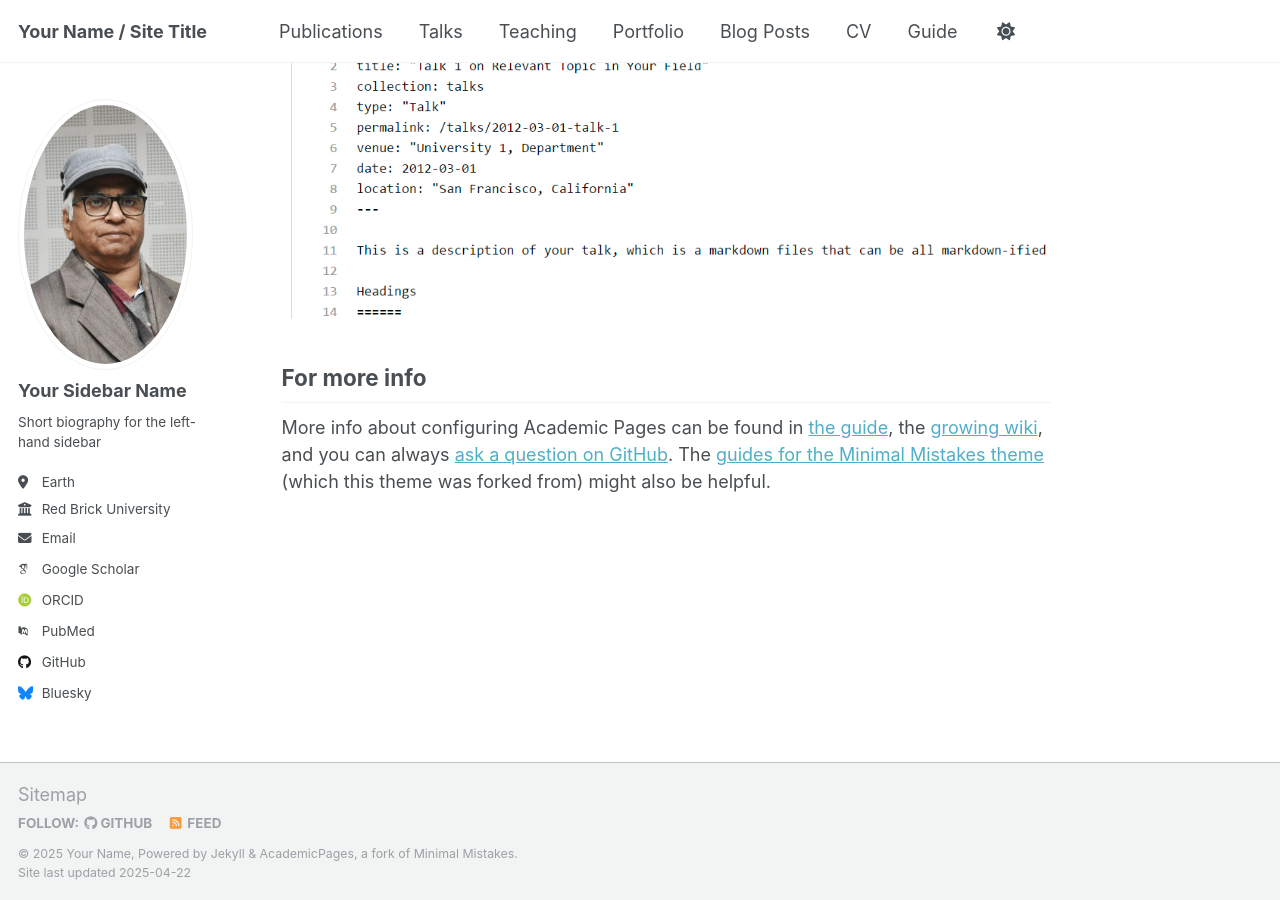
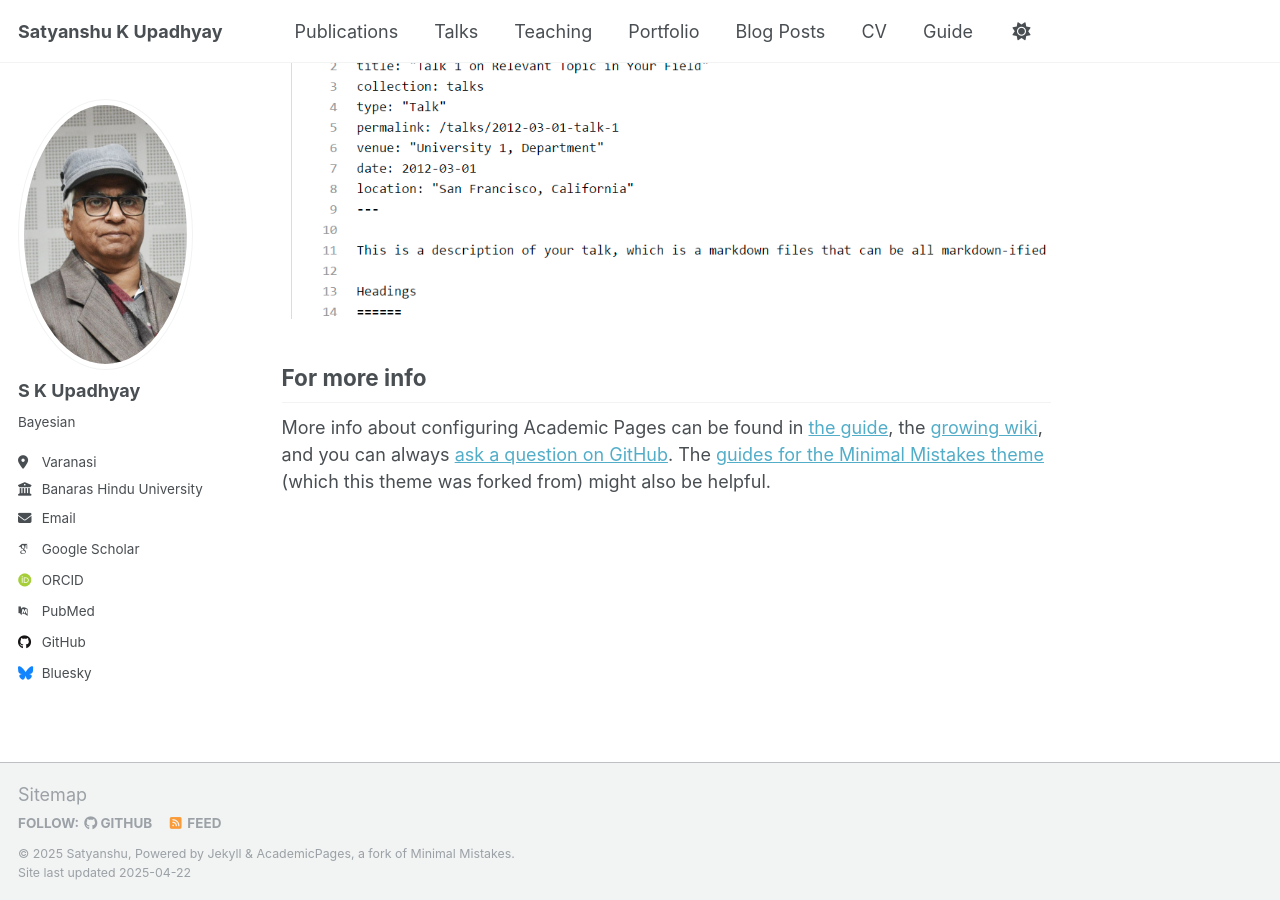
Before and after one commit to satyanshukupadhyay/satyanshukupadhyay, a Jekyll site: the page built from _pages/about.md, in a window 1280 px wide and 900 px high, scrolled down 2636 px. Built offline with Jekyll 4.4.1, drawn with Linux system fonts in a browser that asks for light colours; some web fonts are replaced.

Commit message:
Update _config.yml

```diff
--- a/_config.yml
+++ b/_config.yml
@@ -9,13 +9,13 @@
 # Basic Site Settings
 locale                   : "en-US"
 site_theme               : "default"
-title                    : "Your Name / Site Title"
+title                    : "Satyanshu K Upadhyay"
 title_separator          : "-"
-name                     : &name "Your Name"
-description              : &description "personal description"
-url                      : https://academicpages.github.io # the base hostname & protocol for your site e.g. "https://[your GitHub username].github.io"
+name                     : &name "Satyanshu"
+description              : &description "Senior Professor"
+url                      : https://satyanshukupadhyay.github.io # the base hostname & protocol for your site e.g. "https://[your GitHub username].github.io"
 baseurl                  : "" # the subpath of your site, e.g. "/blog"
-repository               : "academicpages/academicpages.github.io"
+repository               : "satyanshukupadhyay/satyanshukupadhyay.github.io"
 
 # Site Author - The following control what appear as part of the author content on the side bar.
 #               If a field is blank the icon and link will not appear, otherwise it will be shown.
@@ -23,13 +23,13 @@ repository               : "academicpages/academicpages.github.io"
 author:
   # Biographic information
   avatar           : "profile.png"
-  name             : "Your Sidebar Name"
+  name             : "S K Upadhyay"
   pronouns         : # example: "she/her"
-  bio              : "Short biography for the left-hand sidebar"
-  location         : "Earth"
-  employer         : "Red Brick University"
+  bio              : "Bayesian"
+  location         : "Varanasi"
+  employer         : "Banaras Hindu University"
   uri              : # URL
-  email            : "none@example.org"
+  email            : "sku@bhu.ac.in"
 
   # Academic websites
   arxiv            : # URL - Update with the correct link to your profile
```
